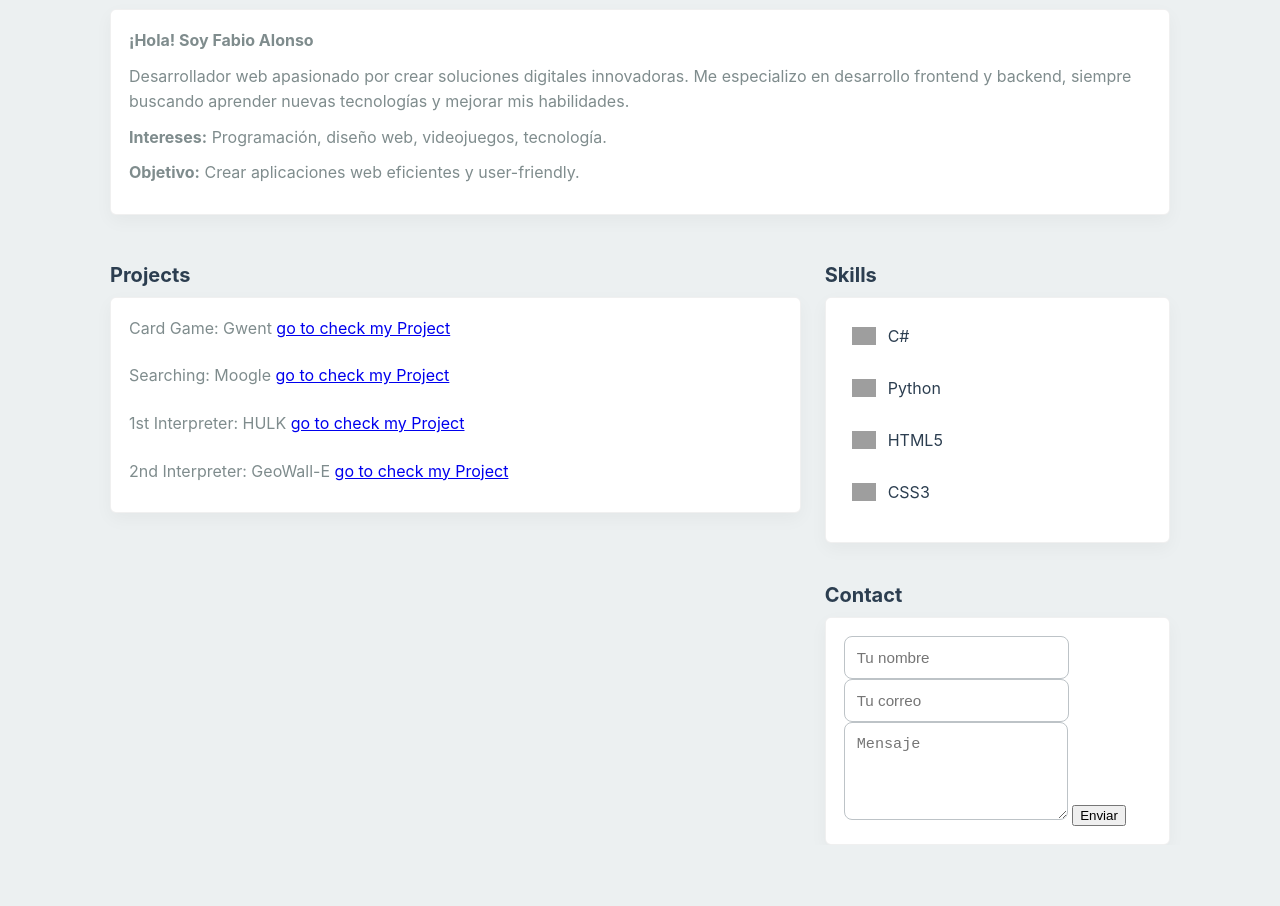
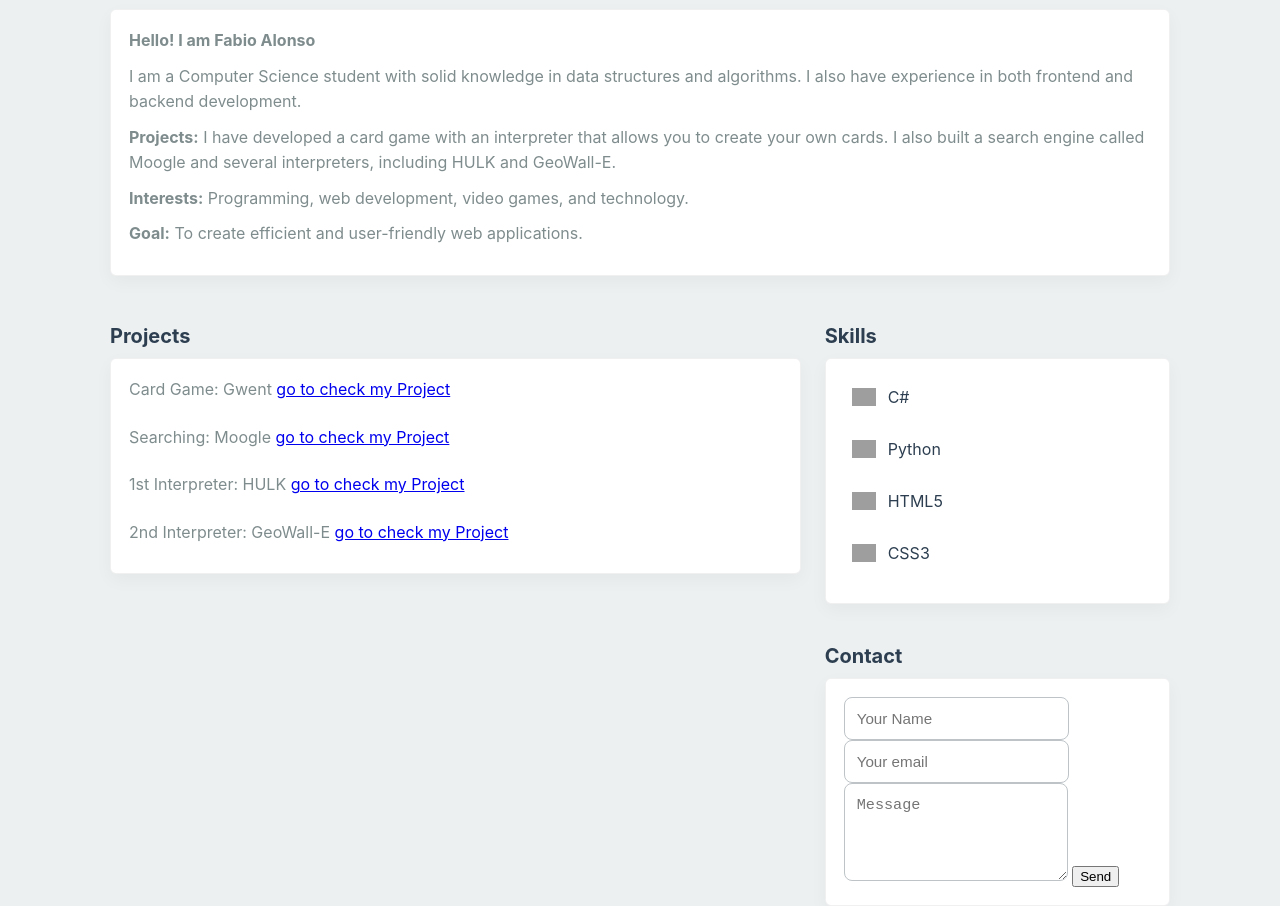
Before and after one commit to fabio2k3/dev-portafolio, a plain HTML site: page index.html in a window 1280 px wide. Shown: the part 389-1295 px from the top of the page. Before the commit the page ends 1234 px from the top, so only its background shows below. Drawn offline with Linux system fonts and the light colour scheme; grey boxes are pictures that could not be loaded.

Commit message:
Actualizan Send Message

```diff
--- a/index.html
+++ b/index.html
@@ -27,10 +27,12 @@
       <section id="about" class="about">
         <h2>About Me</h2>
         <div class="card">
-          <p><strong>¡Hola! Soy Fabio Alonso</strong></p>
-          <p>Desarrollador web apasionado por crear soluciones digitales innovadoras. Me especializo en desarrollo frontend y backend, siempre buscando aprender nuevas tecnologías y mejorar mis habilidades.</p>
-          <p><strong>Intereses:</strong> Programación, diseño web, videojuegos, tecnología.</p>
-          <p><strong>Objetivo:</strong> Crear aplicaciones web eficientes y user-friendly.</p>
+          <p><strong>Hello! I am Fabio Alonso</strong></p>
+          <p>I am a Computer Science student with solid knowledge in data structures and algorithms. I also have experience in both frontend and backend development.</p>
+          <p><strong>Projects:</strong> I have developed a card game with an interpreter that allows you to create your own cards. I also built a search engine called Moogle and several interpreters, including HULK and GeoWall-E.</p>
+          <p><strong>Interests:</strong> Programming, web development, video games, and technology.</p>
+          <p><strong>Goal:</strong> To create efficient and user-friendly web applications.</p>
+
         </div>
       </section>
 
@@ -72,11 +74,11 @@
           <section id="contact" class="contact">
             <h3>Contact</h3>
             <div class="card">
-              <form>
-                <input type="text" name="name" placeholder="Tu nombre" />
-                <input type="email" name="email" placeholder="Tu correo" />
-                <textarea name="message" rows="4" placeholder="Mensaje"></textarea>
-                <button type="submit">Enviar</button>
+              <form id="contact-form">
+                <input type="text" name="name" placeholder="Your Name" required />
+                <input type="email" name="email" placeholder="Your email" required />
+                <textarea name="message" rows="4" placeholder="Message" required></textarea>
+                <button type="submit">Send</button>
               </form>
             </div>
           </section>
```
